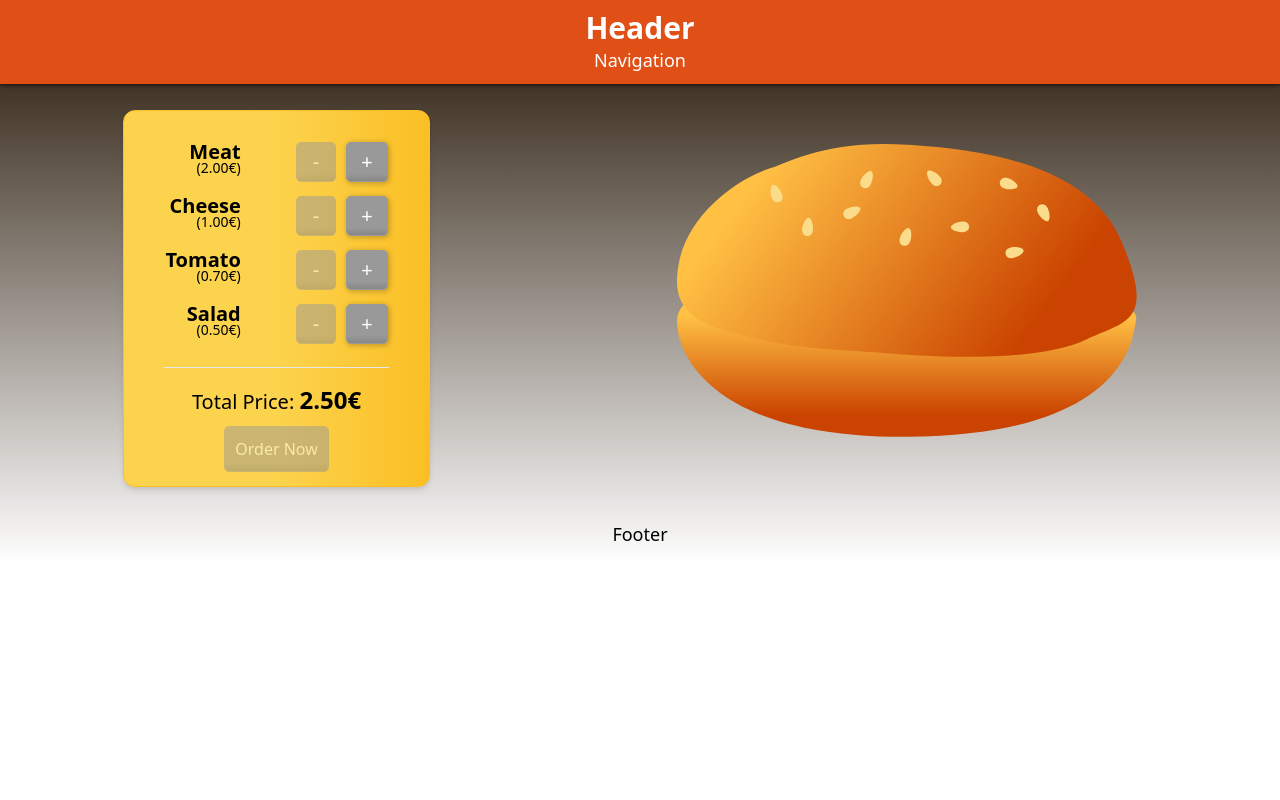
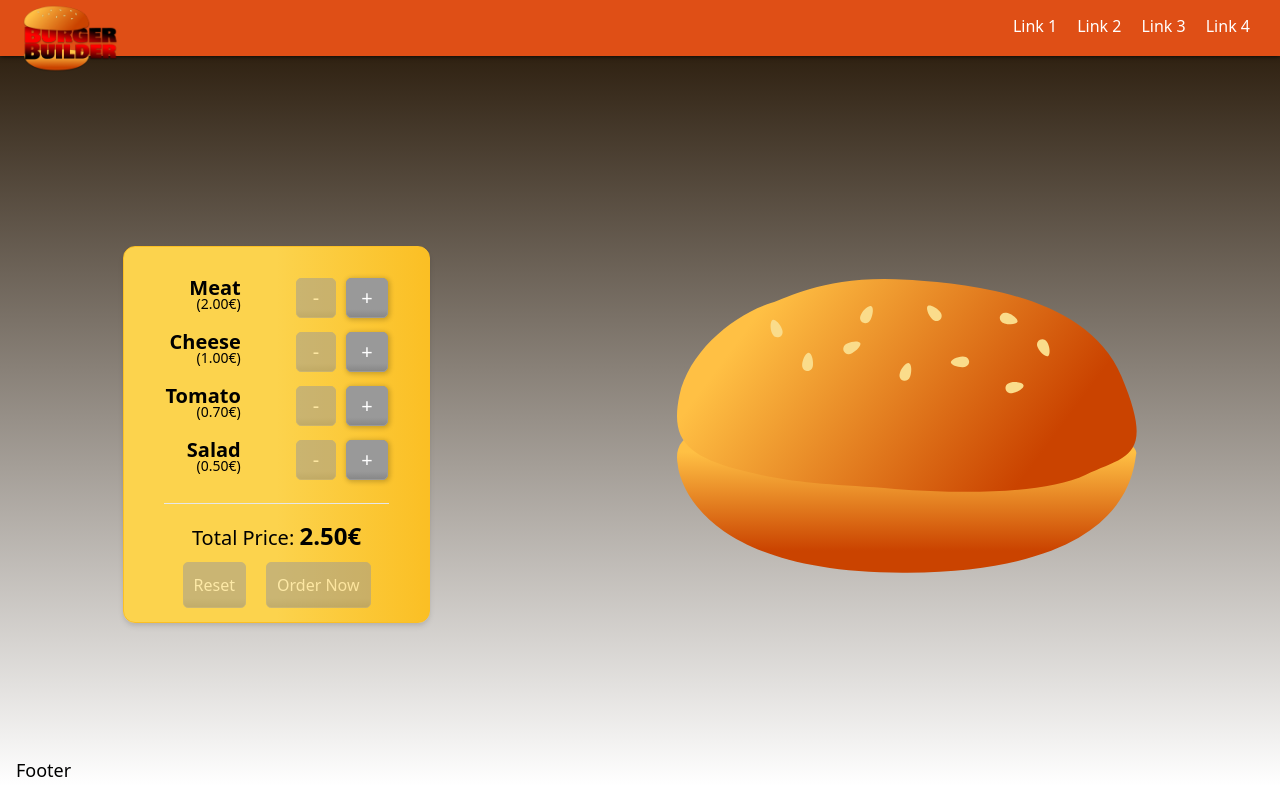
Before and after one commit to pasor1/react-burger-builder, a React (Create React App) app: page / in a window 1280 px wide. Built offline with nearby package versions, Linux system fonts and the light colour scheme.

Commit message:
added logo and nav menu

```diff
--- a/src/components/Burger/BurgerIngredient/BurgerIngredient.module.css
+++ b/src/components/Burger/BurgerIngredient/BurgerIngredient.module.css
@@ -1,6 +1,7 @@
 img {
   width: 100%;
   overflow: visible;
+
 }
 
 .BreadBottom {
--- a/src/components/BurgerControls/BurgerControls.js
+++ b/src/components/BurgerControls/BurgerControls.js
@@ -26,16 +26,30 @@ const BurgerControls = (props) => {
           <TotalPrice totalPrice={props.totalPrice} />
         </p>
         {props.purchasable
-          ? <Button
+          ? <>
+            <Button
+              onClick={props.onClickReset}
+              btnStyle="danger">
+              Reset
+            </Button>
+            <Button
               onClick={props.onClickOrderNow}
               btnStyle="success">
               Order Now
             </Button>
-          : <Button
+          </>
+          : <>
+            <Button
+              btnStyle="disabled"
+              disabled={true}>
+              Reset
+            </Button>
+            <Button
               btnStyle="disabled"
               disabled={true}>
               Order Now
             </Button>
+          </>
         }
       </div>
     </div >
--- a/src/components/Footer/Footer.js
+++ b/src/components/Footer/Footer.js
@@ -1,7 +1,8 @@
 import React from 'react';
+import styles from './Footer.module.css';
 
 const footer = () => (
-  <footer className="border-t p-4 mt-4">
+  <footer className={`${styles.Footer} "border-t p-4 mt-4"`}>
     <p className="text-center text-lg">Footer</p>
   </footer>
 )
--- /dev/null
+++ b/src/components/Footer/Footer.module.css
@@ -0,0 +1,5 @@
+.Footer {
+  position: fixed;
+  bottom: 0;
+  left: 0;
+}
--- a/src/components/Header/Header.js
+++ b/src/components/Header/Header.js
@@ -1,10 +1,20 @@
 import React from 'react';
 import styles from './Header.module.css'
+import burgerLogo from '../../assets/images/logo.png'
 
 const header = () => (
   <header className={styles.Header}>
-    <h1 className="text-3xl font-bold">Header</h1>
-    <h2 className="text-lg">Navigation</h2>
+    <div className={styles.logo}>
+      <img src={burgerLogo} alt="Burger Builder Logo" />
+    </div>
+    <nav>
+      <ul className={styles.navItems}>
+        <li><a href="/">Link 1</a></li>
+        <li><a href="/">Link 2</a></li>
+        <li><a href="/">Link 3</a></li>
+        <li><a href="/">Link 4</a></li>
+      </ul>
+    </nav>
   </header >
 )
 
--- a/src/components/Header/Header.module.css
+++ b/src/components/Header/Header.module.css
@@ -1,8 +1,49 @@
 .Header {
+  height: 56px;
+  width: 100%;
+  position: fixed;
+  top: 0;
+  left: 0;
+  display: flex;
+  justify-content: space-between;
+  align-items: center;
+  padding: 0 20px;
+  box-sizing: border-box;
+  z-index: 120;
   background-color: #df4f16;
   color: #ffffff;
-  margin-bottom: 0;
-  padding: 10px;
-  text-align: center;
   box-shadow: 0 0 5px #000000;
 }
+
+.logo {
+  margin-top: 20px;
+}
+
+.logo img{
+  width: 100px;
+}
+
+.navItems {
+  margin: 0;
+  padding: 0;
+  list-style: none;
+  display: flex;
+  align-items: center;
+  height: 100%;
+}
+
+.navItems li {
+  margin: 0;
+  box-sizing: border-box;
+  display: flex;
+  height: 100%;
+  align-items: center;
+}
+
+.navItems li a {
+  height: 100%;
+  padding: 16px 10px;
+  border-bottom: 4px solid transparent;
+  box-sizing: border-box;
+  display: block;
+}
--- a/src/components/Layout/Layout.js
+++ b/src/components/Layout/Layout.js
@@ -1,11 +1,12 @@
 import React from 'react';
 import Header from '../Header/Header';
 import Footer from '../Footer/Footer';
+import styles from './Layout.module.css';
 
 const layout = (props) => (
   <>
     <Header />
-    <main>
+    <main className={styles.MainContainer}>
       {props.children}
     </main>
     <Footer />
--- /dev/null
+++ b/src/components/Layout/Layout.module.css
@@ -0,0 +1,4 @@
+.MainContainer {
+  padding-top: 56px;
+  min-height: calc(100vh - 56px);
+}
--- a/src/components/OrderSummary/OrderSummary.js
+++ b/src/components/OrderSummary/OrderSummary.js
@@ -29,7 +29,7 @@ const orderSummary = (props) => {
       </div>
       <div className="text-center">
         <Button btnStyle="danger" onClick={props.onClickCancel}>Cancel</Button>
-        <Button btnStyle="success">Checkout</Button>
+        <Button btnStyle="success" onClick={props.onClickCheckout}>Checkout</Button>
       </div>
     </div>
   )
--- a/src/containers/BurgerBuilder/BurgerBuilder.js
+++ b/src/containers/BurgerBuilder/BurgerBuilder.js
@@ -45,6 +45,10 @@ class BurgerBuilder extends React.Component {
     })
   }
 
+  purchasingContinueHandler = () => {
+    alert('go to checkout')
+  }
+
   updatePurchaseState = (ingredients) => {
     const isPurchasable = ingredients.length > 0;
     this.setState({
@@ -89,6 +93,13 @@ class BurgerBuilder extends React.Component {
     this.updateTotalPrice(ingredients);
   }
 
+  resetIngredientsHandler = () => {
+    this.setState({
+      ingredients: []
+    })
+    this.updateTotalPrice([]);
+  }
+
   render() {
     return (
       <div className={styles.container}>
@@ -96,12 +107,17 @@ class BurgerBuilder extends React.Component {
           onClickPlus={this.addIngredientHandler}
           onClickMinus={this.removeIngredientHandler}
           onClickOrderNow={this.togglePurchasingHandler}
+          onClickReset={this.resetIngredientsHandler}
           totalPrice={this.state.totalPrice}
           ingredients={this.state.ingredients}
           purchasable={this.state.purchasable} />
         <Burger ingredients={this.state.ingredients} />
         <Modal visible={this.state.purchasing} onClickBackdrop={this.togglePurchasingHandler}>
-          <OrderSummary onClickCancel={this.togglePurchasingHandler} ingredients={this.state.ingredients} totalPrice={this.state.totalPrice} />
+          <OrderSummary
+            onClickCancel={this.togglePurchasingHandler}
+            onClickCheckout={this.purchasingContinueHandler}
+            ingredients={this.state.ingredients}
+            totalPrice={this.state.totalPrice} />
         </Modal>
       </div>
     )
--- a/src/containers/BurgerBuilder/BurgerBuilder.module.css
+++ b/src/containers/BurgerBuilder/BurgerBuilder.module.css
@@ -1,7 +1,8 @@
 .container {
+  height: 90vh;
   display: flex;
   flex-wrap: wrap;
   justify-content:center;
-  align-items:flex-start;
+  align-items:center;
   margin: 10px;
 }
--- a/src/index.css
+++ b/src/index.css
@@ -2,10 +2,9 @@
 @tailwind components;
 @tailwind utilities;
 
-html {
-  background-color: #fff;
-}
+html {background-color: #fff;}
 
 body {
+  min-width: 340px;
   background-image: linear-gradient(0deg ,#fff, rgb(32, 17, 0))
 }
```
Also changed, not shown: src/assets/images/logo.png (added), 1 other file (tests, documents, lock files or other folders). Lines whose indentation alone changed are shown as unchanged.
